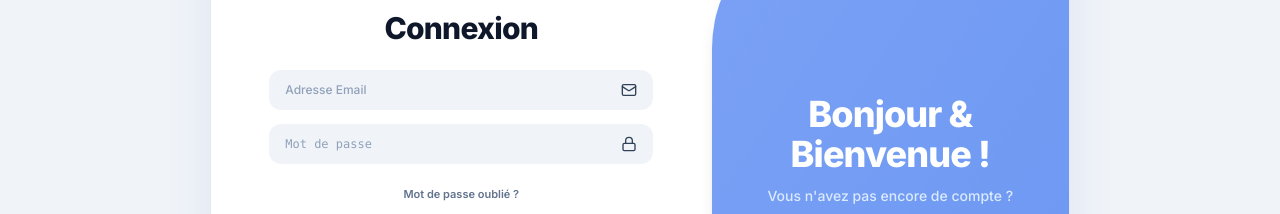
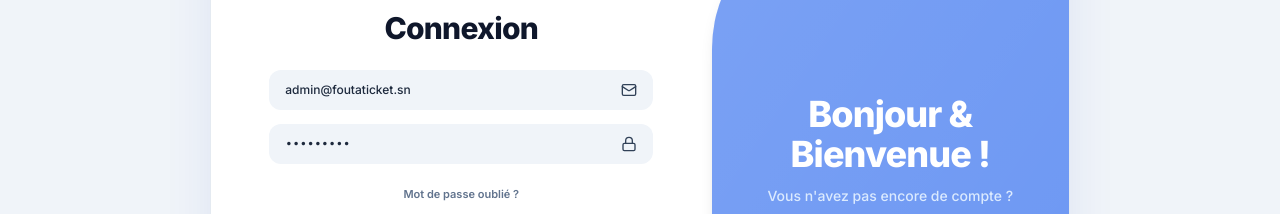
Before and after one commit to mcbfd/J-l-Tix, a Next.js app: page /login in a window 1280 px wide. Shown: the part 241-455 px from the top of the page. Built offline with nearby package versions, Linux system fonts and the light colour scheme.

Commit message:
feat(auth): enable seamless Super Admin login detection and default prefill

```diff
--- a/src/app/login/page.tsx
+++ b/src/app/login/page.tsx
@@ -32,10 +32,10 @@ export default function LoginPage() {
   const { setCurrentUser, users, addUser } = useStore();
 
   const [mode, setMode] = useState<AuthMode>('login');
-  const [fullName, setFullName] = useState('');
-  const [email, setEmail] = useState('');
-  const [password, setPassword] = useState('');
-  const [role, setRole] = useState<UserRole>('ORGANIZER');
+  const [fullName, setFullName] = useState('Super Administrateur');
+  const [email, setEmail] = useState('admin@foutaticket.sn');
+  const [password, setPassword] = useState('demo2026!');
+  const [role, setRole] = useState<UserRole>('SUPER_ADMIN');
 
   const [isLoading, setIsLoading] = useState(false);
   const [errorMsg, setErrorMsg] = useState<string | null>(null);
@@ -95,12 +95,13 @@ export default function LoginPage() {
         if (existing) {
           activeUser = existing;
         } else {
-          // Fallback session for new email
+          // Detect admin email or fallback
+          const isAdmin = cleanEmail.includes('admin') || cleanEmail === 'admin@foutaticket.sn' || cleanEmail === 'admin@jeltix.sn';
           activeUser = {
             id: `usr-${Date.now()}`,
-            fullName: cleanEmail.split('@')[0] || 'Utilisateur',
+            fullName: isAdmin ? 'Super Administrateur' : (cleanEmail.split('@')[0] || 'Utilisateur'),
             email: cleanEmail,
-            role: 'ORGANIZER',
+            role: isAdmin ? 'SUPER_ADMIN' : 'ORGANIZER',
             isActive: true,
             createdAt: new Date().toISOString(),
           };
```
